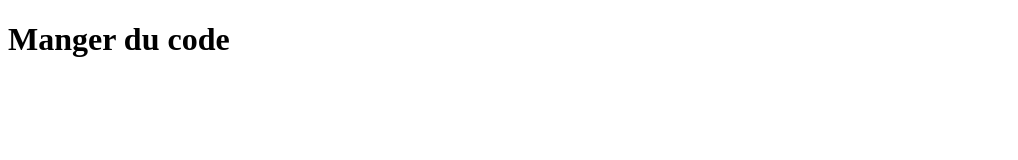
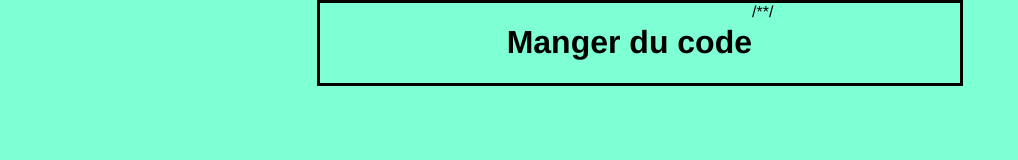
Before and after one commit to Arxon75/htmlCssTrainning, a plain HTML site: page index.html in a window 1280 px wide. Shown: the whole page, without its empty margins (0-1018 px from the left). Drawn offline with Linux system fonts and the light colour scheme.

Commit message:
css on body

```diff
--- a/Asset/style.css
+++ b/Asset/style.css
@@ -0,0 +1,11 @@
+body{
+    font-family: 'Franklin Gothic Medium', 'Arial Narrow', Arial, sans-serif;
+    background-color: aquamarine;
+    display: flex;
+    margin: auto;
+    padding: auto;
+    text-decoration: none;
+    border: solid;
+    width: 50%;
+    justify-content: center;
+}
--- a/index.html
+++ b/index.html
@@ -3,10 +3,22 @@
 <head>
     <meta charset="UTF-8">
     <meta name="viewport" content="width=device-width, initial-scale=1.0">
+    <link rel="stylesheet" href="./Asset/style.css">
     <title>Training Html/Css/Git</title>
 </head>
 <body>
     <h1>Manger du code</h1>
+    <header>
+        <nav>
 
+        </nav>
+    </header>
+    <main>
+
+    </main>
+    <footer>
+
+    </footer>
+    /*<script href="./script.js"></script>*/
 </body>
 </html>
```
